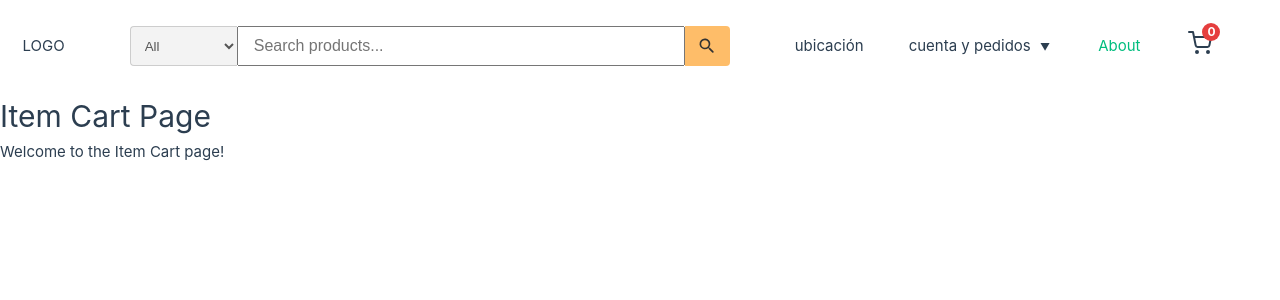
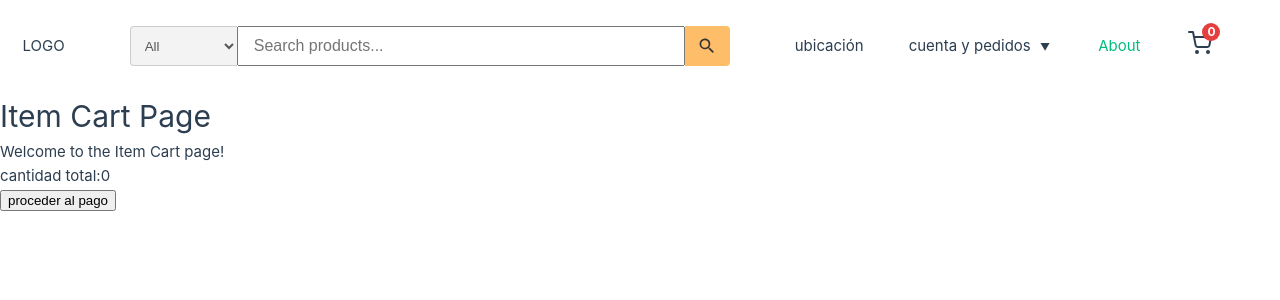
Before and after one commit to kevinu27/vue-store, a Vue app: page /cart in a window 1280 px wide. Shown: the top 300 px of the page. Built offline with nearby package versions, Linux system fonts and the light colour scheme.

Commit message:
cantidad total en el cart y payment view creado

```diff
--- a/src/components/Cart.vue
+++ b/src/components/Cart.vue
@@ -21,7 +21,7 @@ export default {
      navigateTo(path) {
       console.log('navigateto') // aqui poner la url lavista del compra
       this.$router.push(path)
-}
+    }
   },
   mounted() {
 
--- a/src/router/index.js
+++ b/src/router/index.js
@@ -11,6 +11,7 @@ import storeViewAdmin from '@/views/storeViewAdmin.vue'
 import itemViewAdmin from '@/views/itemViewAdmin.vue'
 import MyOrders from '@/views/MyOrders.vue'
 import itemView from '@/views/itemView.vue'
+import Payment from '@/views/Payment.vue'
 
 // Define routes
 const routes = [
@@ -23,6 +24,7 @@ const routes = [
   { path: '/item/:id', component: itemView },
   { path: '/item/admin/:id', component: itemViewAdmin },
   { path: '/orders', component: MyOrders },
+  { path: '/payment', component: Payment },
 
 ]
 
--- a/src/views/CartView.vue
+++ b/src/views/CartView.vue
@@ -14,6 +14,13 @@
         </div>
 
   </div>
+
+  <div > cantidad total:{{ totalAmount }}</div>
+  <!-- <div> cantidad total:{{ storeStore.intemsInCart.map(item => item.price).reduce((acumulador, precioActual) => acumulador + precioActual, 0) }}</div> -->
+
+  <div>
+    <button @click="()=>navigateTo('payment')">proceder al pago</button>
+  </div>
 </template>
 
 <script>
@@ -26,7 +33,6 @@ export default {
       cartStore: cartStore(),
       storeStore: usestoreStore(),
       items: [],
-
       }
     },
 
@@ -37,10 +43,19 @@ export default {
         console.log('this.cartStore.removeItemInYourCart(itemId)', this.cartStore.removeItemInYourCart(itemId))
 
       },
+      navigateTo(path) {
+        console.log('navigateto')
+        this.$router.push(path)
+      }
 
     },
+    computed: {
+      totalAmount() {
+        return this.storeStore.intemsInCart.reduce((acc, item) => acc + item.price, 0);
+      }
+    },
     mounted(){
-
+      this.totalAmount = this.storeStore.intemsInCart.map(item => item.price).reduce((acumulador, precioActual) => acumulador + precioActual, 0)
 
     }
   };
--- /dev/null
+++ b/src/views/Payment.vue
@@ -0,0 +1,6 @@
+<template>
+    <div>
+      <h1>Payment Page</h1>
+      <p>Welcome to the Payment page!</p>
+    </div>
+  </template>
```
Also changed, not shown: 1 other file (tests, documents, lock files or other folders).
